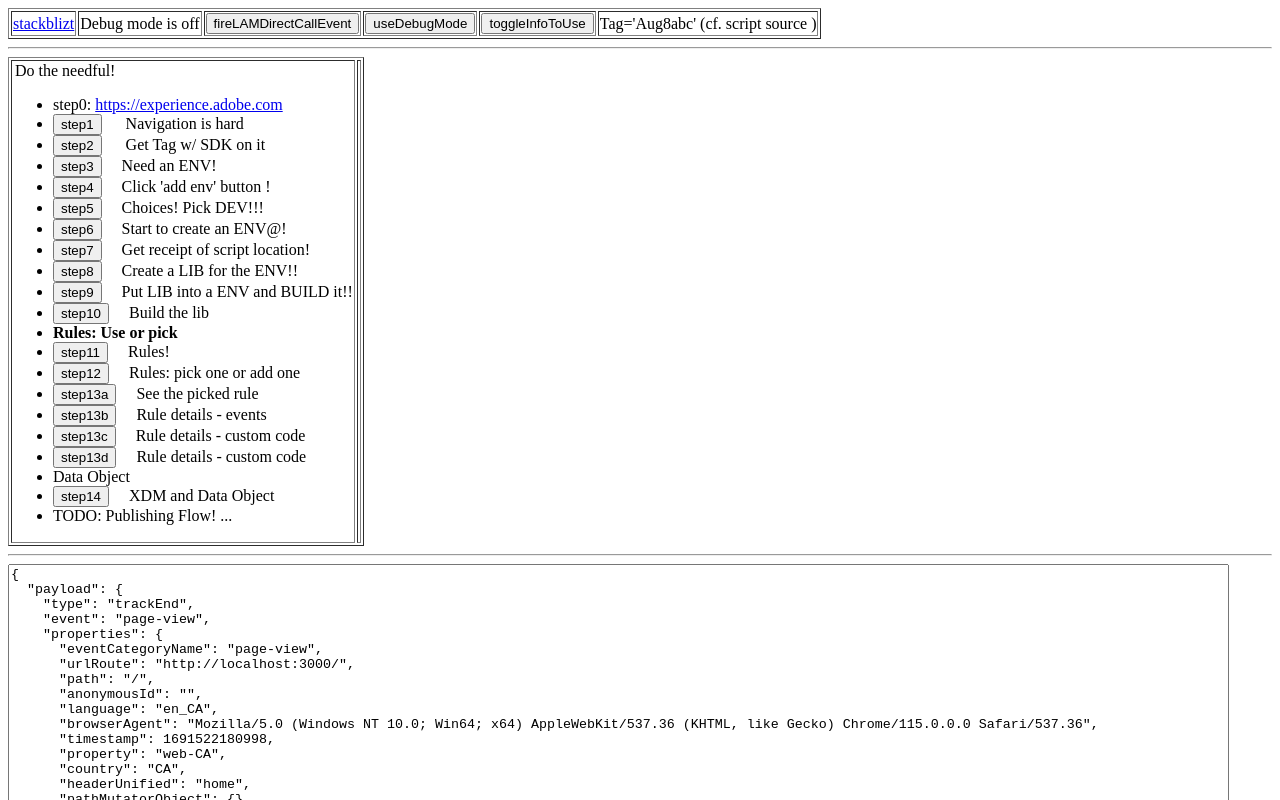
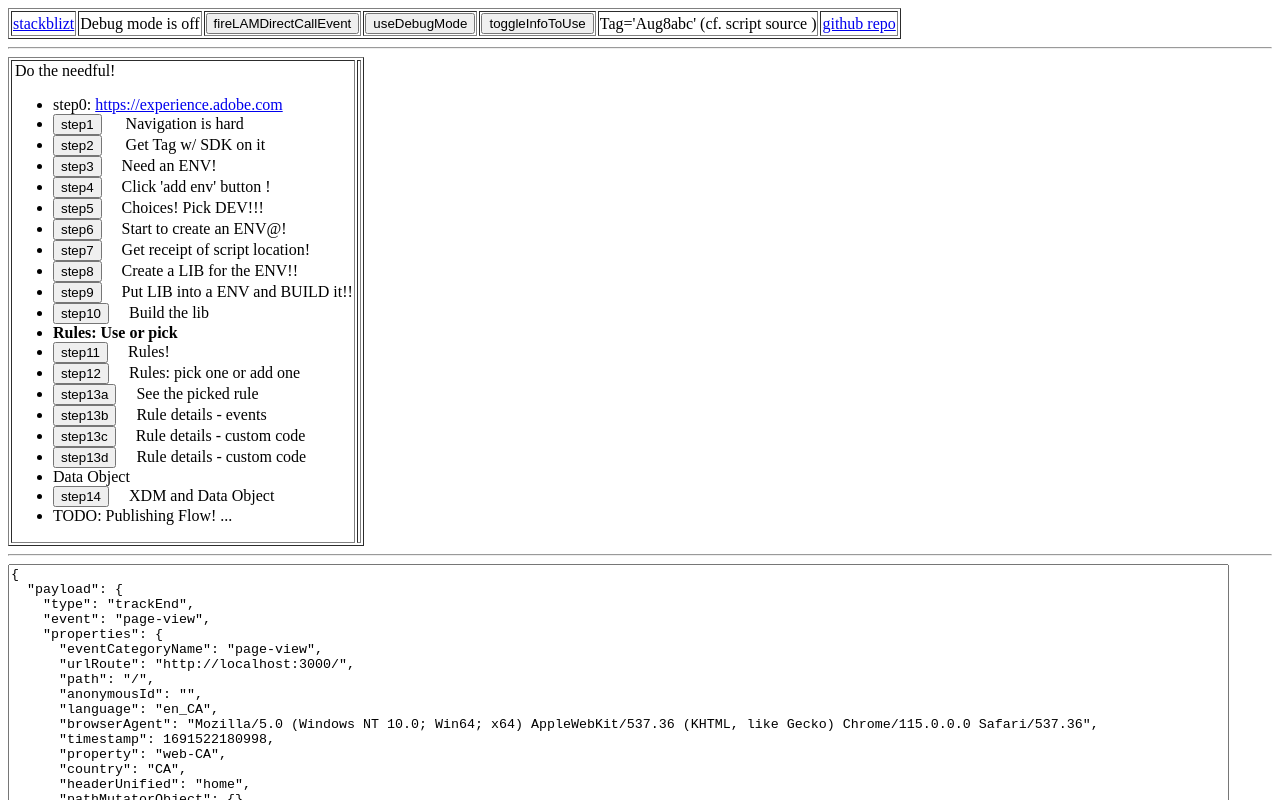
Before and after one commit to mulefish/adobe_docs, a plain HTML site: page index.html in a window 1280 px wide. Shown: the top 800 px of the page. Drawn offline with Linux system fonts and the light colour scheme.

Commit message:
getting ready for stackblitz

```diff
--- a/index.html
+++ b/index.html
@@ -92,6 +92,9 @@
  <td>
   Tag='Aug8abc' (cf. script source )
  </td>
+ <td>
+  <a href="https://github.com/mulefish/adobe_docs/blob/main/index.html" target="_blank" >github repo</a>
+ </td>
  </tr>
  </table>
   <hr />
```
